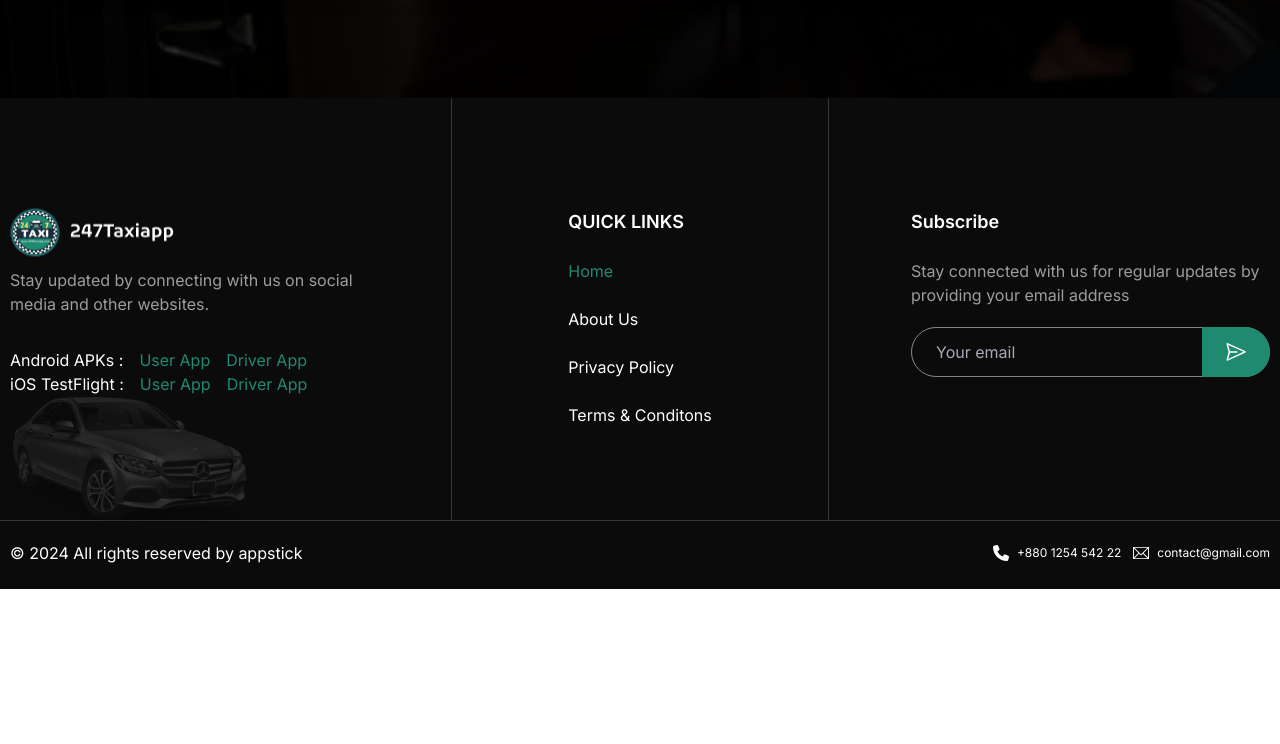
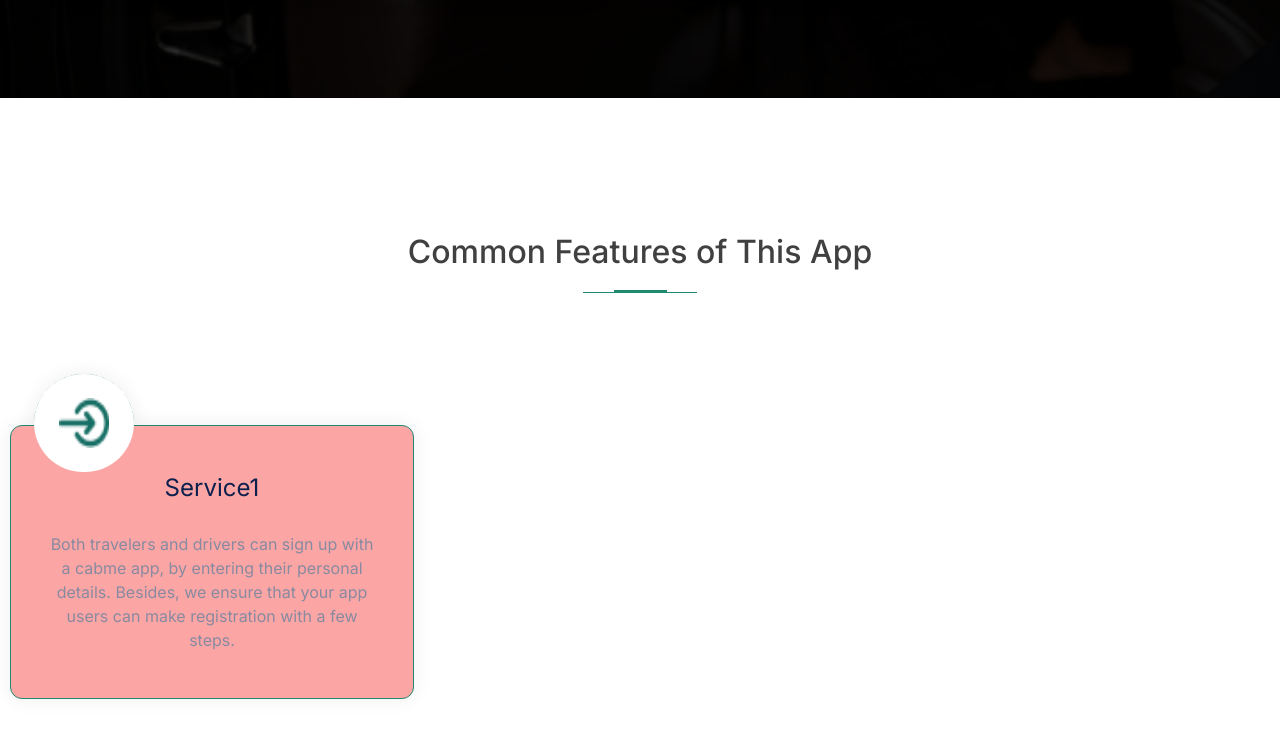
Before and after one commit to Tasniasamia/taxi-app, a Next.js app: page / in a window 1280 px wide. Shown: the part 2590-3334 px from the top of the page. Before the commit the page ends 3179 px from the top, so only its background shows below. Built offline with nearby package versions, Linux system fonts and the light colour scheme.

Commit message:
feature part started

```diff
--- a/app/(site)/page.js
+++ b/app/(site)/page.js
@@ -2,6 +2,7 @@ import React from "react";
 import Banner from "../components/home/banner";
 import About from "../components/home/about";
 import Download from "../components/home/download";
+import Feature from "../components/home/feature";
 
 const page = () => {
   return (
@@ -9,6 +10,7 @@ const page = () => {
       <Banner />
       <About/>
       <Download/>
+      <Feature/>
     </div>
   );
 };
--- /dev/null
+++ b/app/components/home/feature.js
@@ -0,0 +1,45 @@
+import React from "react";
+
+const Feature = () => {
+  return (
+    <div className="lg:py-[130px] py-[60px]">
+      <div className="container">
+        <div className="header-2 text-[#404040] text-center pb-[50px]">
+          Common Features of This App
+          <div className="relative max-w-[114px] mx-auto mt-[16px]">
+            <div className="w-[114px] h-[1px] bg-primary absolute"></div>
+            <div className="flex justify-center items-center">
+              <div className="w-[53px] h-[3px] bg-primary absolute  "></div>
+            </div>
+          </div>
+        </div>
+        <div className="grid grid-cols-1 md:grid-cols-2 lg:grid-cols-3 xl:grid-cols-3 gap-x-[24px] md:gap-y-[73px] sm:gap-y-[100px] gap-y-[160px]">
+          <div className=" relative md:h-[274px] ">
+            <div className="md:max-w-[424px]  absolute w-full h-auto md:h-[274px] rounded-xl border border-primary bg-red-300 px-[20px] pb-[40px] shadow_custom2 mt-[83px] !z-50  ">
+              <div className="flex flex-col items-center justify-center p-4 relative z-40">
+                <h3 className="text-[#0B204C] font-normal text-center lg:max-w-[312px] text-[24px] mt-[28px] mb-[26px] capitalize">
+                  Service1{" "}
+                </h3>
+                <p className="text-[#888AA0] font-normal text-center">
+                Both travelers and drivers can sign up with a cabme app, by entering their personal details. Besides, we ensure that your app users can make registration with a few steps.
+                </p>
+              </div>
+            </div>
+            <div className="relative top-[2rem]  h-[200px] flex justify-start ms-[24px] ">
+              <div className=" absolute  z-10 rounded-full shadow_custom2 h-[97.59px] w-[100px] border-6 border   border-primary"></div>
+              <div className="bg-white h-[97.59px] w-[100px] rounded-full absolute  z-50   flex justify-center items-center ">
+                <img
+                  src="/service1.png"
+                  className=" w-[50px] h-[50px]   "
+                  alt="image"
+                />
+              </div>
+            </div>
+          </div>
+        </div>
+      </div>
+    </div>
+  );
+};
+
+export default Feature;
--- a/global.scss
+++ b/global.scss
@@ -63,3 +63,7 @@
   box-shadow: 0px 0px 20px 0px rgba(0,0,0,0.1);
 
 }
+.shadow_custom2{
+  box-shadow: 0px 0px 20px 0px rgba(0, 0, 0, 0.07);
+  // border:10px solid #1F8A70;
+}
```
Also changed, not shown: public/service1.png (added).
